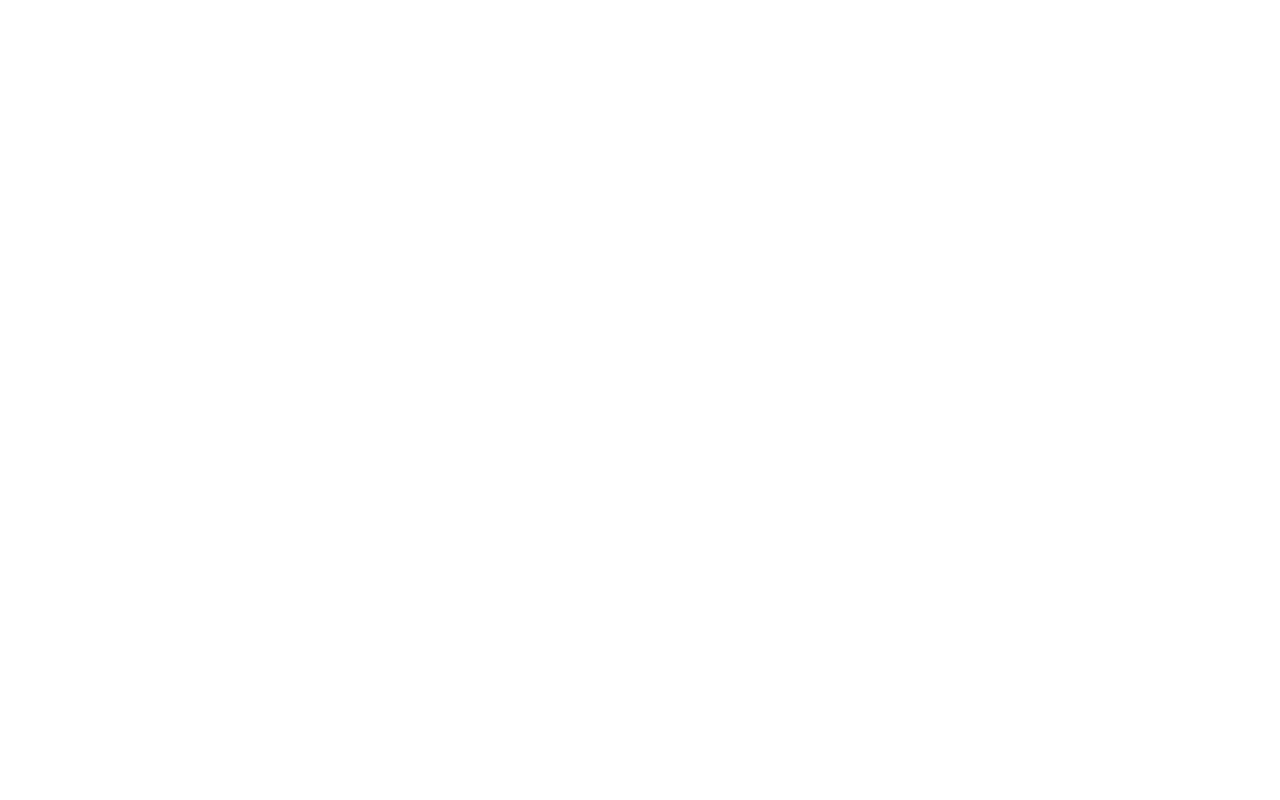
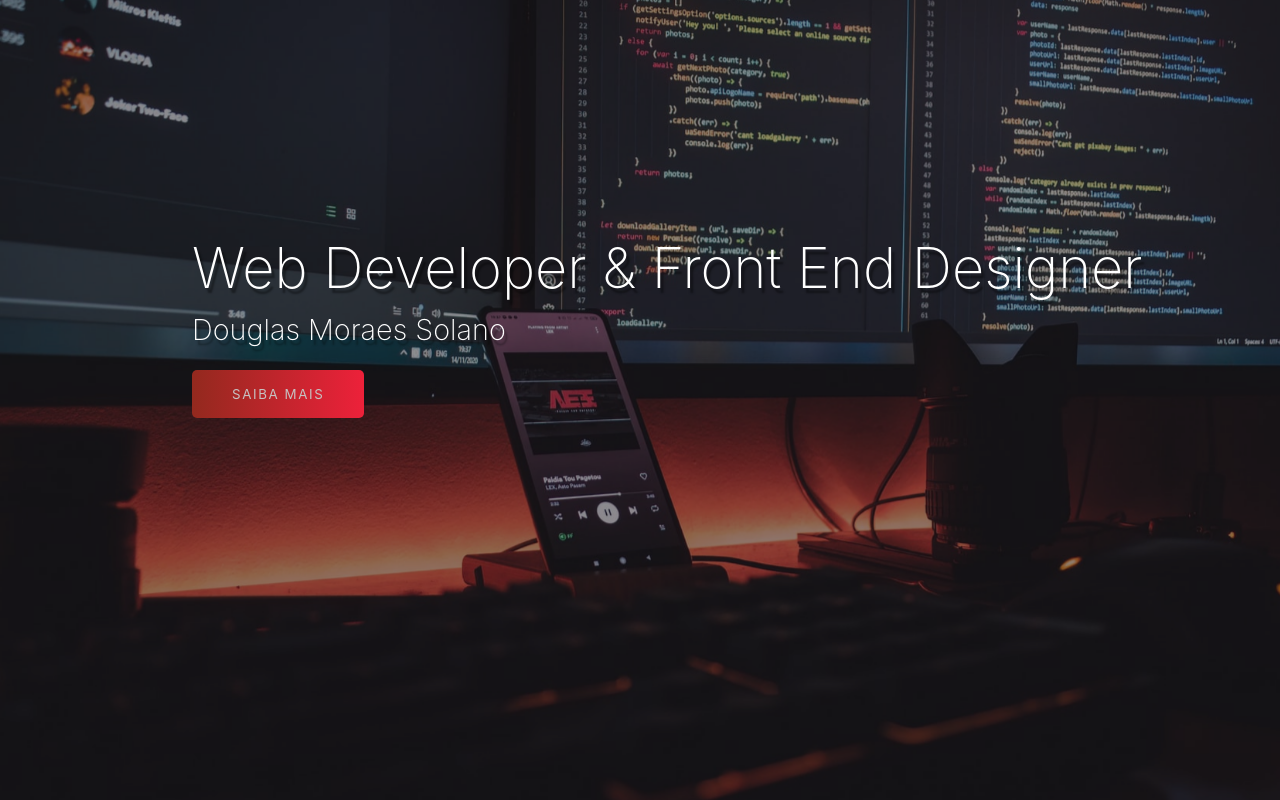
Before and after one commit to Douglasolano/inicial, a plain HTML site: page index.html in a window 1280 px wide. Drawn offline with Linux system fonts and the light colour scheme.

Commit message:
:package: header

```diff
--- a/index.html
+++ b/index.html
@@ -5,9 +5,26 @@
     <meta http-equiv="X-UA-Compatible" content="IE=edge">
     <meta name="viewport" content="width=device-width, initial-scale=1.0">
     <link rel="stylesheet" href="style.css">
+    <link rel="apple-touch-icon" sizes="180x180" href="imagens/apple-touch-icon.png">
+    <link rel="icon" type="image/png" sizes="32x32" href="imagens/favicon-32x32.png">
+    <link rel="icon" type="image/png" sizes="16x16" href="imagens/favicon-16x16.png">
+    <link rel="manifest" href="/site.webmanifest">
     <title>Portfólio</title>
 </head>
 <body>
 
+    <div class="container">
+        <header>
+            <div class="img-wrapper">
+                <img src="imagens/BG.jpg" alt="">
+            </div>
+            <div class="banner">
+                <h1>Web Developer & Front End Designer</h1>
+                <p>Douglas Moraes Solano</p>
+                <button>Saiba mais</button>
+            </div>
+        </header>
+    </div>
+
 </body>
 </html>
--- a/style.css
+++ b/style.css
@@ -1,3 +1,101 @@
 @import url('https://fonts.googleapis.com/css2?family=Baloo+Da+2:wght@400;500;600;700&family=Josefin+Slab:ital,wght@0,300;0,400;0,600;0,700;1,300;1,400;1,600&family=Mulish:ital,wght@0,200;0,300;0,400;0,500;1,200;1,300;1,400&display=swap');
 
 @import url("https://cdnjs.cloudflare.com/ajax/libs/font-awesome/5.15.2/css/all.min.css");
+
+*{
+    margin: 0;
+    padding: 0;
+
+}
+
+header{
+    width: 100%;
+    height: 100vh;
+    overflow: hidden;
+    position: relative;
+}
+
+.img-wrapper{
+    width: 100%;
+    height: 100%;
+    overflow: hidden;
+    background-color: rgb(30, 29, 34);
+}
+
+.img-wrapper img{
+    width: 100%;
+    height: 100%;
+    object-fit: cover;
+    opacity: 0.5;
+    animation: zoom 18s;
+}
+
+@keyframes zoom {
+    0%{
+        transform: scale(1.3);
+    }
+    100%{
+        transform:scale(1);
+    }
+}
+
+.banner{
+    position: absolute;
+    top: 30%;
+    left: 15%;
+}
+
+.banner h1{
+    color: #ffffff;
+    font-size: 3.5rem;
+    font-family: -apple-system, BlinkMacSystemFont, 'Segoe UI', Roboto, Oxygen, Ubuntu, Cantarell, 'Open Sans', 'Helvetica Neue', sans-serif;
+    font-weight: 200;
+    text-shadow: .2rem .3rem 2px rgba(0, 0, 0, .4);
+    line-height: 3.5rem;
+    margin-bottom: 0.6rem;
+    opacity: 0;
+    animation: moveBanner 1s 0.2s forwards;
+}
+
+.banner p{
+    color: #ffffff;
+    font-family: -apple-system, BlinkMacSystemFont, 'Segoe UI', Roboto, Oxygen, Ubuntu, Cantarell, 'Open Sans', 'Helvetica Neue', sans-serif;
+    font-size: 1.8rem;
+    text-shadow: .2rem .3rem 2px rgba(0, 0, 0, 0.4);
+    font-weight: 200;
+    line-height: 3rem;
+    margin-bottom: .5rem;
+    opacity: 0;
+    animation: moveBanner 1s 0.5s forwards;
+}
+
+.banner button{
+    font-family: -apple-system, BlinkMacSystemFont, 'Segoe UI', Roboto, Oxygen, Ubuntu, Cantarell, 'Open Sans', 'Helvetica Neue', sans-serif;
+    color: rgb(199, 193, 193);
+    text-transform: uppercase;
+    letter-spacing: .1rem;
+    background: #ED213A;
+    background: -webkit-linear-gradient(to right, #93291E, #ED213A);
+    background: linear-gradient(to right, #93291E, #ED213A);
+    padding: 1rem 2.5rem;
+    border: none;
+    border-radius: 5px;
+    cursor: pointer;
+    opacity: 0;
+    animation: moveBanner 1s 0.7s forwards;
+    margin-top: 0.5rem;
+}
+
+.banner button:hover{
+    color: black;
+}
+
+@keyframes moveBanner{
+    0%{
+        transform: translateY(10rem) rotateY(-30deg);
+    }
+    100%{
+        transform: translateY(0rem) rotateY(0);
+        opacity: 1;
+    }
+}
```
Also changed, not shown: about.txt (deleted), imagens/BG.jpg (added), imagens/android-chrome-192x192.png (renamed from android-chrome-192x192.png), imagens/android-chrome-512x512.png (renamed from android-chrome-512x512.png), imagens/apple-touch-icon.png (renamed from apple-touch-icon.png), imagens/favicon-16x16.png (renamed from favicon-16x16.png), imagens/favicon-32x32.png (renamed from favicon-32x32.png), site.webmanifest, 1 other file.
